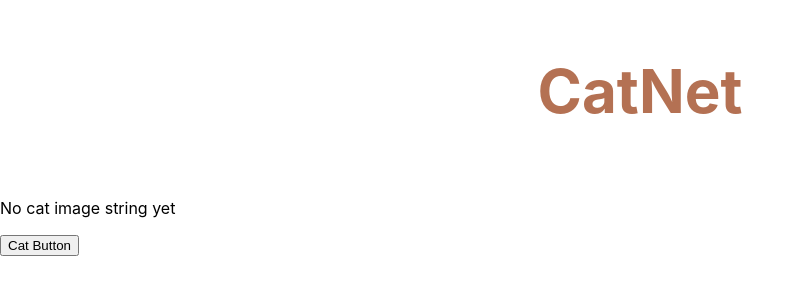
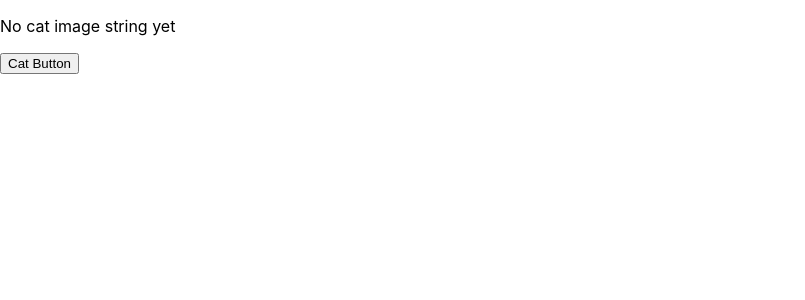
Before and after one commit to Cha-M/CatNet, a React (Create React App) app: page / in a window 1280 px wide. Shown: the top 300 px of the page, without its empty margins (0-805 px from the left). Built offline with nearby package versions, Linux system fonts and the light colour scheme; no server answers.

Commit message:
Cait's first commit - Unfinished - NavBar & Header

```diff
--- a/src/App.js
+++ b/src/App.js
@@ -57,7 +57,6 @@ function App() {
 
   return (
     <div>
-      <Header />
       {
         catImageStr ?
           <img src = {catImageStr}></img> :
--- a/src/Components/Header.js
+++ b/src/Components/Header.js
@@ -1,5 +1,7 @@
 import React from 'react'
 import styled from 'styled-components'
+
+//Feel free to change styling, just added some basics
 
 const Title = styled.h1`
 font-size: 60px;
--- a/src/Components/NavBar/NavBarElements.js
+++ b/src/Components/NavBar/NavBarElements.js
@@ -62,3 +62,5 @@ export const NavBtnLink = styled(Link)`
 border-radius: 5px;
 cursor:pointer;
 margin-left: 24px;`
+
+//UNFINISHED
--- a/src/Components/NavBar/index.js
+++ b/src/Components/NavBar/index.js
@@ -1,6 +1,8 @@
 import React from 'react';
 import styled from 'styled-components';
 import { Nav, NavLogo, NavLink, Bars, NavMenu, NavBtn, NavBtnLink } from "./NavBarElements";
+
+//UNFINISHED
 
 const NavBar = () => {
     return (
--- a/src/index.js
+++ b/src/index.js
@@ -11,7 +11,4 @@ ReactDOM.render(
   document.getElementById('root')
 );
 
-// If you want to start measuring performance in your app, pass a function
-// to log results (for example: reportWebVitals(console.log))
-// or send to an analytics endpoint. Learn more: https://bit.ly/CRA-vitals
 reportWebVitals();
```
